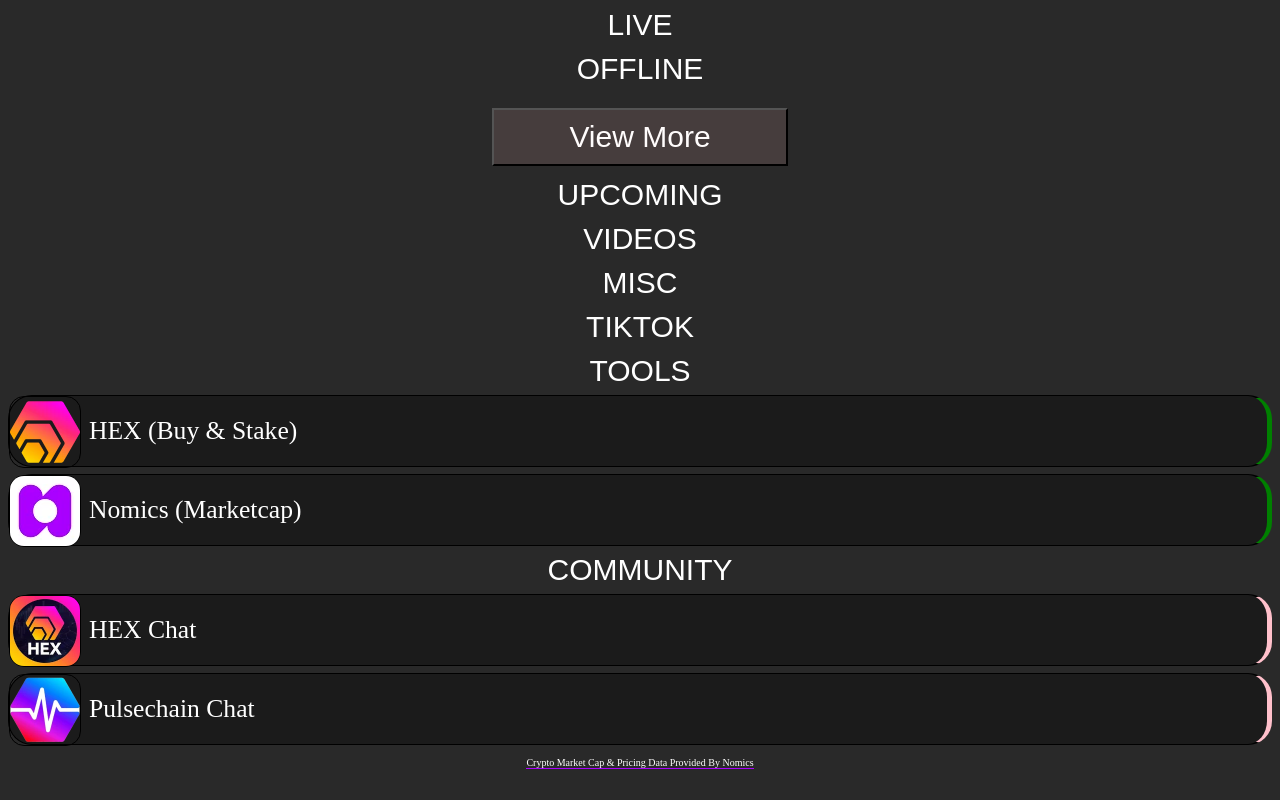
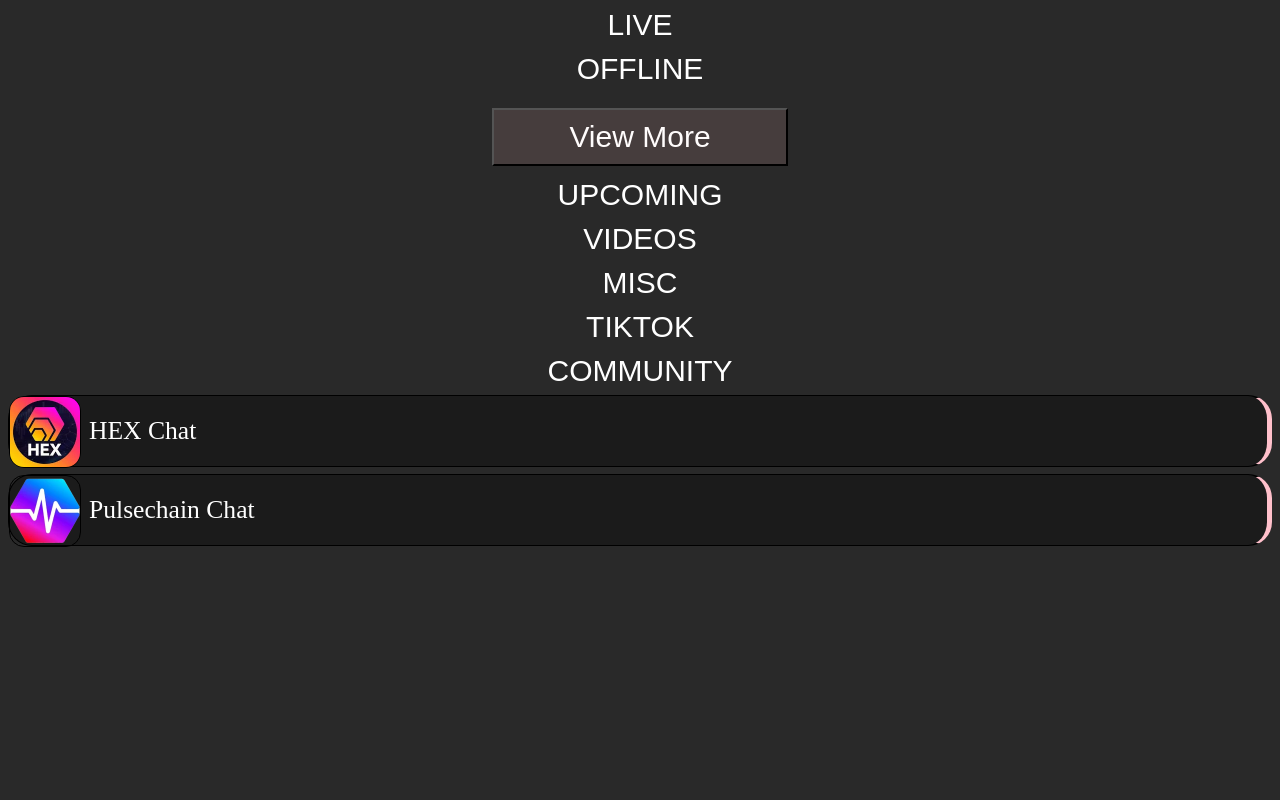
Before and after one commit to togosh/hexstreamers, a website: page public/index.html in a window 1280 px wide. Drawn offline with nearby package versions, Linux system fonts and the light colour scheme; no server answers.

Commit message:
- clean up html

```diff
--- a/public/index.html
+++ b/public/index.html
@@ -146,28 +146,6 @@
         <div id="tikTokList" class="list"></div>
     </div>
 
-    <div id="toolSection">
-        <center><span class="section-title" style="margin-bottom: 10px;">TOOLS</span></center>
-
-        <a href="https://hex.com/buyandstake/" target="_blank">
-            <div class="basicRow">
-                <div class="basicIcon"><img loading="lazy" width="70" height="70" src="hexlogo200x200.webp"></div>
-                <div class="basicInfo">
-                    <div class="basicName">HEX (Buy & Stake)</div>
-                </div>
-            </div>
-        </a>
-
-        <a href="https://nomics.com/" target="_blank">
-            <div class="basicRow">
-                <div class="basicIcon"><img loading="lazy" width="70" height="70" src="nomicslogo70x70.webp"></div>
-                <div class="basicInfo">
-                    <div class="basicName">Nomics (Marketcap)</div>
-                </div>
-            </div>
-        </a>
-    </div>
-
     <div id="chatSection">
         <center><span class="section-title" style="margin-bottom: 10px;">COMMUNITY</span></center>
 
@@ -189,8 +167,4 @@
             </div>
         </a>
     </div>
-
-    <div id="nomicsSection">
-        <div><center><a href="https://nomics.com" target="_blank" class="n-white n-underline-purple">Crypto Market Cap &amp; Pricing Data Provided By Nomics</a></center></div>
-    </div>
 </div>
```
